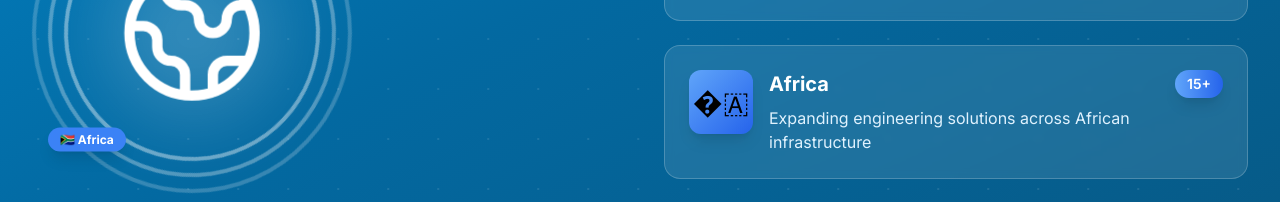
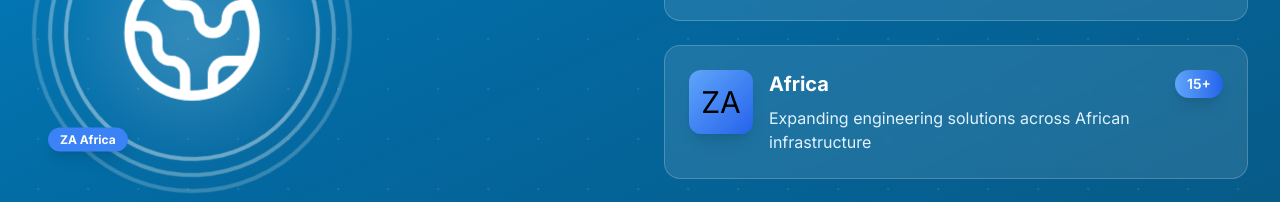
Before and after one commit to Krishil1108/trimity-consultant-website, a Next.js app: page / in a window 1280 px wide. Shown: the part 1263-1465 px from the top of the page. Built offline with nearby package versions, Linux system fonts and the light colour scheme.

Commit message:
Fix broken ZA flag emoji, use plain ZA text for Africa badge

```diff
--- a/app/page.tsx
+++ b/app/page.tsx
@@ -385,7 +385,7 @@ export default function Home() {
                   animate={{ y: [0, -10, 0] }}
                   transition={{ duration: 3, repeat: Infinity, delay: 2 }}
                 >
-                  🇿🇦 Africa
+                  ZA Africa
                 </motion.div>
               </div>
             </motion.div>
@@ -407,7 +407,7 @@ export default function Home() {
                 },
                 {
                   country: "Africa",
-                  icon: "�🇦",
+                  icon: "ZA",
                   color: "from-blue-400 to-blue-600",
                   projects: "15+",
                   description: "Expanding engineering solutions across African infrastructure"
```
